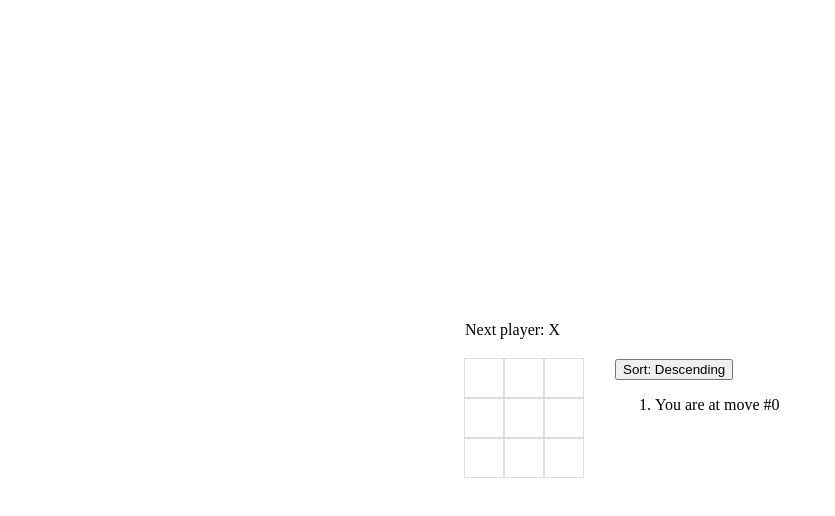
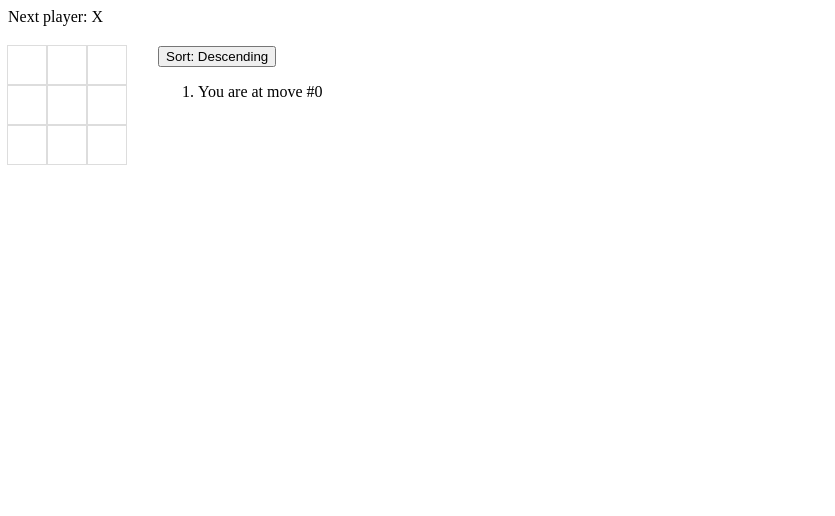
Before and after one commit to marekzelinka/fullstack-tic-tac-toe, a React (Vite) app: page / in a window 1280 px wide. Shown: the top 516 px of the page, without its empty margins (0-835 px from the left). Built offline with nearby package versions, Linux system fonts and the light colour scheme.

Commit message:
style fixes

```diff
--- a/src/index.css
+++ b/src/index.css
@@ -1,37 +1,26 @@
 :root {
-    /* Colors */
     --border-color: #dddddd;
+    --gap: 20px;
 
     /* Highlight Colors */
     --highlight-bg: #e6fffa;
     --highlight-border: #38b2ac;
     --highlight-text: #2c7a7b;
 
-    /* Dimensions */
+    /* Square */
     --square-bg: #ffffff;
-    --square-size: 40px;
-    --board-width: calc(var(--square-size) * 3);
-    --history-width: 200px;
-    --gap: 20px;
-}
-
-body {
-    margin: 0;
-    display: flex;
-    justify-content: center;
-    align-items: center;
-    min-height: 100vh;
+    --square-size: 2.5rem;
 }
 
 .game {
     display: grid;
-    grid-template-columns: var(--board-width) var(--history-width);
+    grid-template-columns: auto 1fr;
     grid-template-rows: auto 1fr;
     column-gap: calc(var(--gap) + 10px);
     row-gap: var(--gap);
+    max-width: 32rem;
 }
 
-/* Row 1: Header */
 .game-status {
     grid-row: 1;
     grid-column: 1;
@@ -44,7 +33,6 @@ body {
     justify-self: end;
 }
 
-/* Row 2: Content */
 .game-board {
     grid-row: 2;
     grid-column: 1;
@@ -53,12 +41,6 @@ body {
     grid-template-rows: repeat(3, var(--square-size));
 }
 
-.game-history {
-    grid-row: 2;
-    grid-column: 2;
-}
-
-/* Square Specifics */
 .square {
     width: var(--square-size);
     height: var(--square-size);
@@ -76,3 +58,8 @@ body {
     color: var(--highlight-text);
     z-index: 1; /* Ensure highlighted border sits on top */
 }
+
+.game-history {
+    grid-row: 2;
+    grid-column: 2;
+}
```
